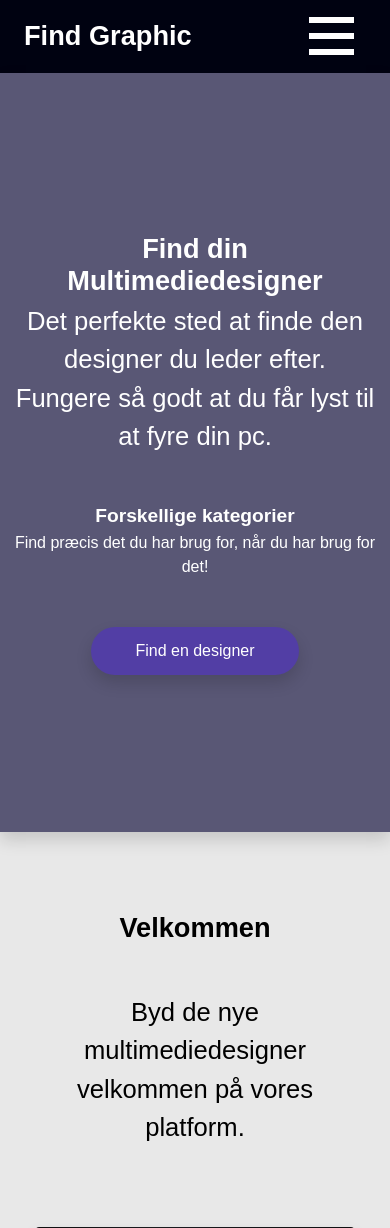
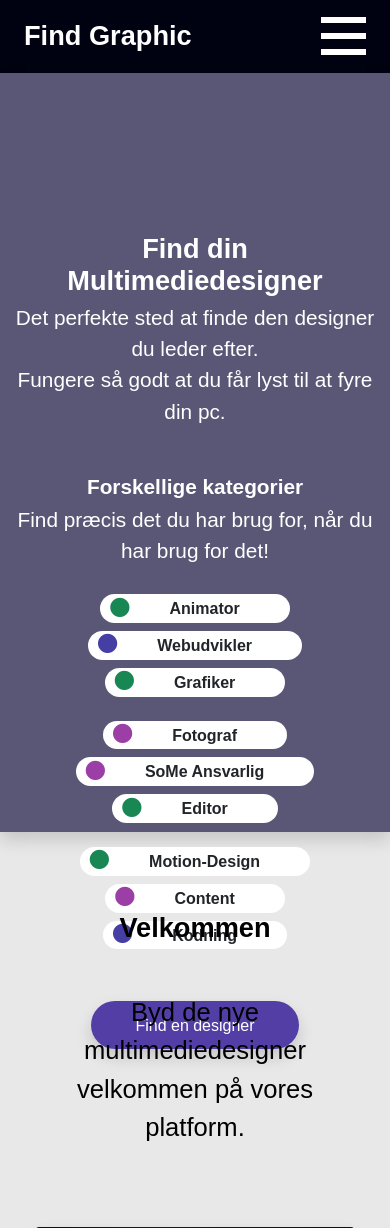
Before and after one commit to Arnsdorf/FindGraphicsChrSigurd, a PHP site: page / in a window 390 px wide. Shown: the top 1228 px of the page. Run offline with PHP 8.4, Linux system fonts and the light colour scheme; data that the repository does not hold is empty; style sheets or scripts are compiled from the project's sources; some libraries are stand-ins or nearby versions; some web fonts are replaced.

Commit message:
Tags er tilføjet

```diff
--- a/css/styles.scss
+++ b/css/styles.scss
@@ -20,6 +20,7 @@ ul, ol {
 
 li {
 	margin: 0;
+	font-size: 50px;
 }
 
 p {
@@ -41,6 +42,7 @@ input{
 	border-radius: 500px!important;
 }
 
+
 select{
 	border-radius: 500px!important;
 	font-size: 1rem;
@@ -53,6 +55,13 @@ option{
 }
 option:hover {
 	background-color:#666!important;
+}
+
+.text-purple{
+	color: #9B3EA5;
+}
+.text-blue{
+	color: #453EA5;
 }
 
 .menu-btn{
@@ -150,9 +159,40 @@ option:hover {
 }
 
 .forside_underoverskrift{
-	font-size: 1.2rem;
+	font-size: 1.3rem;
 	font-family: montserrat, sans-serif;
 	font-weight: 600;
+}
+
+.tag{
+	background: #FFFFFF;
+	border-radius: 500px;
+	color: black;
+	font-size: 1rem;
+	padding-right: 50px;
+	font-weight: 800;
+}
+
+.cirkle{
+	padding-right: 40px;
+	padding-left: 10px;
+	font-size: 1.2rem;
+}
+
+.tag1{
+	top: 265px;
+	position: absolute;
+	background: #FFFFFF;
+	border-radius: 500px;
+	color: black;
+	font-size: .7rem;
+	font-weight: 800;
+	width: 110px;
+}
+
+.cirkle1{
+	font-size: .7rem;
+	padding-right: 10px;
 }
 
 .designers .items .card-img-top{
@@ -251,6 +291,7 @@ input{
 	font-family: montserrat, sans-serif;
 	font-weight: lighter;
 	color: white;
+	font-size: 1.2rem;
 }
 .button{
 	height: 3rem;
@@ -296,12 +337,6 @@ input{
 		height: 90vh;
 	}
 
-	.rubrik{
-
-	}
-	.brød{
-		font-size: 1.2rem;
-	}
 
 }
 
@@ -323,5 +358,8 @@ input{
 	.forside_overskrift{
 		font-size: 1.7rem;
 	}
+	.brød{
+		font-size: 1.3rem;
+	}
 
 }
--- a/index.html
+++ b/index.html
@@ -13,6 +13,7 @@
 	<link href="css/bootstrap.css" rel="stylesheet" type="text/css">
 	<link href="css/styles.css" rel="stylesheet" type="text/css">
 	<link rel="stylesheet" href="https://use.typekit.net/ykt2zah.css">
+	<link rel="stylesheet" href="https://cdn.jsdelivr.net/npm/bootstrap-icons@1.10.2/font/bootstrap-icons.css">
 
 	<meta name="viewport" content="width=device-width, initial-scale=1">
 </head>
@@ -27,7 +28,7 @@
 				<p>Find Graphic</p>
 			</a>
 		</div>
-		<div class="col-6 d-md-none menu-btn">
+		<div class="col-3 d-md-none menu-btn d-flex justify-content-end">
 			<div class="menu-btn_burger toggle"></div>
 		</div>
 		<div class="nav-items d-none d-md-block">
@@ -38,8 +39,8 @@
 
 	<div class="col-12 d-md-none">
 		<div class="row text-center mx-auto nav nav-items">
-			<a class="col-12 p-5 text-white text-decoration-none" href="#" class="">NYHEDER</a>
-			<a class="col-12 pb-5 text-white text-decoration-none" href="#" class="">OPRET PROFIL</a>
+			<a class="col-12 p-5 text-white text-decoration-none" href="nyheder.html" class="">NYHEDER</a>
+			<a class="col-12 pb-5 text-white text-decoration-none" href="insert.php" class="">OPRET PROFIL</a>
 		</div>
 	</div>
 </header>
@@ -66,10 +67,27 @@
 				</p>
 
 				<h5 class="pt-5 forside_underoverskrift">Forskellige kategorier</h5>
-				<p class="brød pt-1">Find præcis det du har brug for, når du har brug for det!</p>
+				<p class="brød pt-1 mb-4">Find præcis det du har brug for, når du har brug for det!</p>
 
+				<div class="tags mt-3 d-flex justify-content-center flex-wrap align-items-center ms-sm-5">
+					<span class="text-dark m-1 mx-2 tag"><i class="bi bi-circle-fill text-success cirkle"></i>Animator</span>
+					<span class="text-dark m-1 mx-2 tag"><i class="bi bi-circle-fill text-blue cirkle"></i>Webudvikler</span>
+					<span class="text-dark m-1 mx-2 tag"><i class="bi bi-circle-fill text-success cirkle"></i>Grafiker</span>
+				</div>
 
-				<div class="button mx-auto mt-5 text-center shadow d-flex justify-content-center align-items-center mb-3">
+				<div class="tags mt-3 d-flex justify-content-center flex-wrap align-items-center">
+					<span class="text-dark m-1 mx-2 tag"><i class="bi bi-circle-fill text-purple cirkle"></i>Fotograf</span>
+					<span class="text-dark m-1 mx-2 tag"><i class="bi bi-circle-fill text-purple cirkle"></i>SoMe Ansvarlig</span>
+					<span class="text-dark m-1 mx-2 tag"><i class="bi bi-circle-fill text-success cirkle"></i>Editor</span>
+				</div>
+
+				<div class="tags mt-3 d-flex justify-content-center flex-wrap align-items-center ms-sm-5">
+					<span class="text-dark m-1 mx-2 tag"><i class="bi bi-circle-fill text-success cirkle"></i>Motion-Design</span>
+					<span class="text-dark m-1 mx-2 tag"><i class="bi bi-circle-fill text-purple cirkle"></i>Content</span>
+					<span class="text-dark m-1 mx-2 tag"><i class="bi bi-circle-fill text-blue cirkle"></i>Kodning</span>
+				</div>
+
+				<div class="button mx-auto mt-5 text-center shadow d-flex justify-content-center align-items-center">
 					<a class="text-white text-decoration-none" href="index.html#Items">
 						<h6 class="m-0">Find en designer</h6>
 					</a>
--- a/js/designers.js
+++ b/js/designers.js
@@ -44,6 +44,15 @@ export default class Designers{
                         <a href="mmdKundeProfil.php?mmdKundeId=${item.mmdKundeId}" class="stretched-link"></a>
                         <h4 class="card-title text-center position-relative text-white kort_title">${item.mmdKundeNavn} ${item.mmdKundeEfternavn}</h4>
                         <p class="kort_undertitle text-center text-white position-relative ">${item.mmdKundeTitel}</p>
+
+                       <div class="d-flex justify-content-evenly">
+                            <span class="text-dark pt-1 pb-1 m-1 tag1 position-relative text-center"></i><span><i class="bi bi-circle-fill text-purple cirkle1"></i></span>${item.mmdKundeTag3}</span>
+                       </div>
+
+                        <div class="d-flex justify-content-evenly">
+                            <span class="text-dark pt-1 pb-1 m-1 tag1 position-relative text-center"></i><span><i class="bi bi-circle-fill text-blue cirkle1"></i></span>${item.mmdKundeTag1}</span>
+                            <span class="text-dark pt-1 pb-1 m-1 tag1 position-relative text-center"></i><span><i class="bi bi-circle-fill text-success pe-auto cirkle1"></i></span>${item.mmdKundeTag2}</span>
+                        </div>
                     </div>
                 </div>
 
--- a/nyheder.html
+++ b/nyheder.html
@@ -37,7 +37,7 @@
 				<p>Find Graphicz</p>
 			</a>
 		</div>
-		<div class="col-6 d-md-none menu-btn">
+		<div class="col-6 d-md-none menu-btn d-flex justify-content-end">
 			<div class="menu-btn_burger toggle"></div>
 		</div>
 		<div class="nav-items d-none d-md-block">
```
Also changed, not shown: insert.php (+20 -0 lines).
